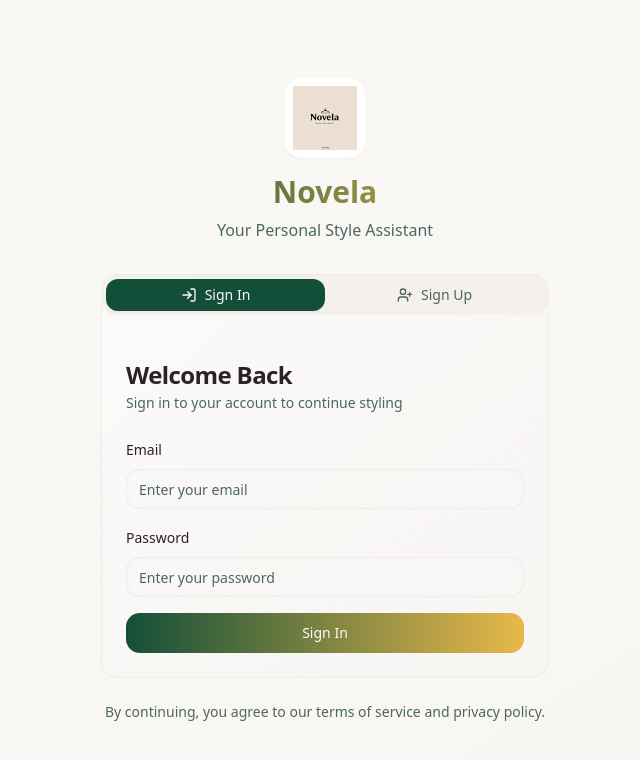
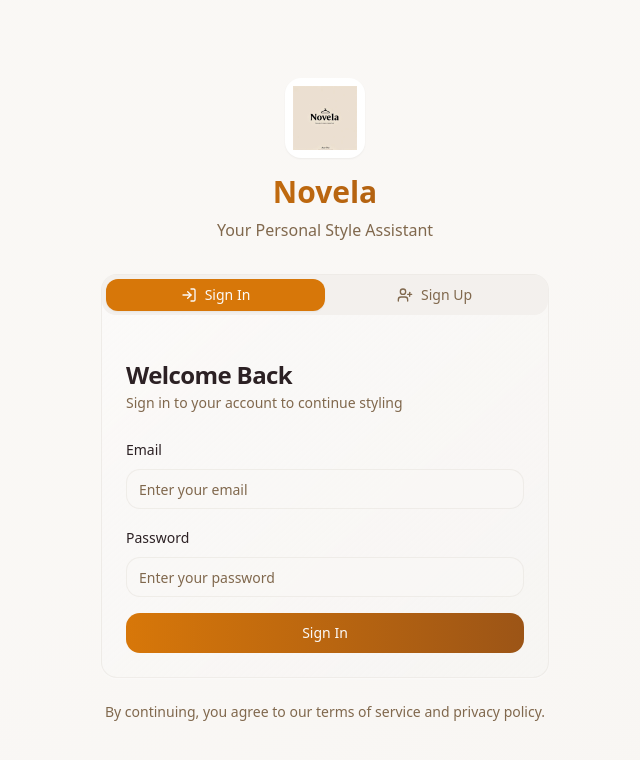
Before and after one commit to Ecoquadrant/Novela--virtual-closet-curator, a React (Vite) app: page /auth in a window 1280 px wide. Shown: the top 760 px of the page, without its empty margins (315-955 px from the left). Built offline with nearby package versions, Linux system fonts and the light colour scheme.

Commit message:
Implement Amber Gold theme

```diff
--- a/src/index.css
+++ b/src/index.css
@@ -20,22 +20,22 @@ All colors MUST be HSL. Premium gradients and animations.
     --popover: 30 25% 98%;
     --popover-foreground: 340 15% 15%;
 
-    /* Primary - Deep Emerald Green (addictive luxury) */
-    --primary: 158 62% 19%;
+    /* Primary - Warm Amber Gold (premium exclusivity) */
+    --primary: 32 92% 44%;
     --primary-foreground: 30 25% 98%;
-    --primary-glow: 158 45% 35%;
+    --primary-glow: 32 82% 60%;
 
-    /* Secondary - Warm champagne gold */
-    --secondary: 45 65% 88%;
-    --secondary-foreground: 158 62% 19%;
+    /* Secondary - Rich cream */
+    --secondary: 45 45% 92%;
+    --secondary-foreground: 32 92% 20%;
 
     /* Muted tones */
     --muted: 32 20% 94%;
-    --muted-foreground: 158 15% 35%;
+    --muted-foreground: 32 25% 40%;
 
-    /* Accent - Rich gold */
-    --accent: 42 78% 60%;
-    --accent-foreground: 158 62% 19%;
+    /* Accent - Deep bronze */
+    --accent: 28 75% 35%;
+    --accent-foreground: 30 25% 98%;
 
     /* Destructive */
     --destructive: 0 84% 60%;
@@ -44,18 +44,18 @@ All colors MUST be HSL. Premium gradients and animations.
     /* Borders and inputs */
     --border: 32 15% 88%;
     --input: 32 15% 92%;
-    --ring: 158 62% 19%;
+    --ring: 32 92% 44%;
 
-    /* Fashion-specific gradients - Emerald & Gold */
-    --gradient-primary: linear-gradient(135deg, hsl(158 62% 19%), hsl(158 45% 35%));
-    --gradient-luxury: linear-gradient(135deg, hsl(158 62% 19%), hsl(42 78% 60%));
+    /* Fashion-specific gradients - Amber Gold */
+    --gradient-primary: linear-gradient(135deg, hsl(32 92% 44%), hsl(32 82% 60%));
+    --gradient-luxury: linear-gradient(135deg, hsl(32 92% 44%), hsl(28 75% 35%));
     --gradient-card: linear-gradient(145deg, hsl(30 25% 98%), hsl(32 20% 96%));
-    --gradient-hero: linear-gradient(135deg, hsl(45 65% 88%), hsl(158 45% 35%));
+    --gradient-hero: linear-gradient(135deg, hsl(45 45% 92%), hsl(32 82% 60%));
 
     /* Elegant shadows */
-    --shadow-soft: 0 4px 20px -8px hsl(158 15% 25% / 0.1);
-    --shadow-card: 0 8px 32px -12px hsl(158 15% 25% / 0.15);
-    --shadow-elegant: 0 12px 40px -16px hsl(158 62% 19% / 0.3);
+    --shadow-soft: 0 4px 20px -8px hsl(32 25% 25% / 0.1);
+    --shadow-card: 0 8px 32px -12px hsl(32 25% 25% / 0.15);
+    --shadow-elegant: 0 12px 40px -16px hsl(32 92% 44% / 0.3);
 
     /* Smooth transitions */
     --transition-smooth: all 0.3s cubic-bezier(0.4, 0, 0.2, 1);
@@ -91,17 +91,17 @@ All colors MUST be HSL. Premium gradients and animations.
     --popover: 340 12% 12%;
     --popover-foreground: 32 30% 95%;
 
-    --primary: 158 45% 35%;
+    --primary: 32 82% 50%;
     --primary-foreground: 340 15% 8%;
-    --primary-glow: 158 55% 45%;
+    --primary-glow: 32 72% 65%;
 
-    --secondary: 45 45% 25%;
+    --secondary: 45 35% 20%;
     --secondary-foreground: 32 30% 95%;
 
     --muted: 340 10% 18%;
-    --muted-foreground: 158 8% 65%;
+    --muted-foreground: 32 15% 65%;
 
-    --accent: 42 68% 50%;
+    --accent: 28 65% 40%;
     --accent-foreground: 340 15% 8%;
 
     --destructive: 0 70% 55%;
@@ -109,17 +109,17 @@ All colors MUST be HSL. Premium gradients and animations.
 
     --border: 340 8% 22%;
     --input: 340 8% 18%;
-    --ring: 158 45% 35%;
+    --ring: 32 82% 50%;
 
-    /* Dark mode gradients - Emerald & Gold */
-    --gradient-primary: linear-gradient(135deg, hsl(158 45% 35%), hsl(158 55% 45%));
-    --gradient-luxury: linear-gradient(135deg, hsl(158 45% 35%), hsl(42 68% 50%));
+    /* Dark mode gradients - Amber Gold */
+    --gradient-primary: linear-gradient(135deg, hsl(32 82% 50%), hsl(32 72% 65%));
+    --gradient-luxury: linear-gradient(135deg, hsl(32 82% 50%), hsl(28 65% 40%));
     --gradient-card: linear-gradient(145deg, hsl(340 12% 12%), hsl(340 10% 16%));
-    --gradient-hero: linear-gradient(135deg, hsl(45 45% 25%), hsl(158 35% 25%));
+    --gradient-hero: linear-gradient(135deg, hsl(45 35% 20%), hsl(32 62% 35%));
 
     --shadow-soft: 0 4px 20px -8px hsl(0 0% 0% / 0.3);
     --shadow-card: 0 8px 32px -12px hsl(0 0% 0% / 0.4);
-    --shadow-elegant: 0 12px 40px -16px hsl(158 45% 35% / 0.2);
+    --shadow-elegant: 0 12px 40px -16px hsl(32 82% 50% / 0.2);
     --sidebar-background: 240 5.9% 10%;
     --sidebar-foreground: 240 4.8% 95.9%;
     --sidebar-primary: 224.3 76.3% 48%;
```
